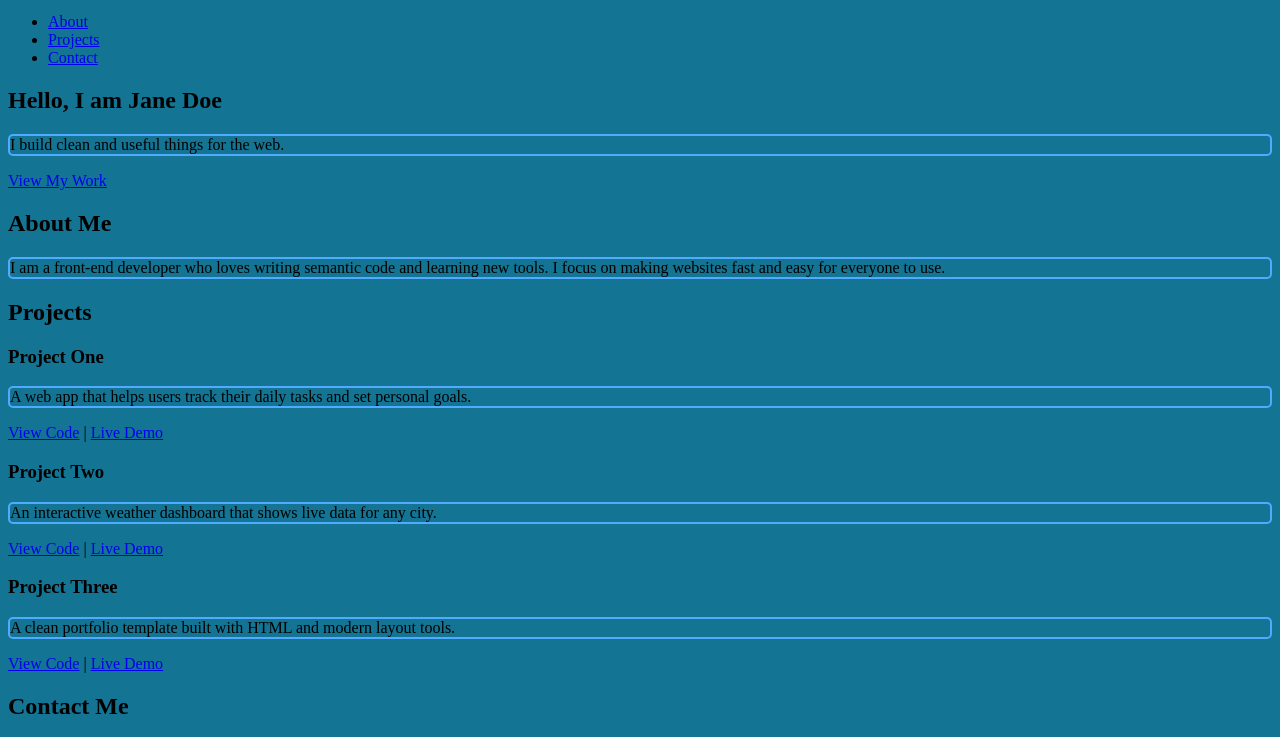
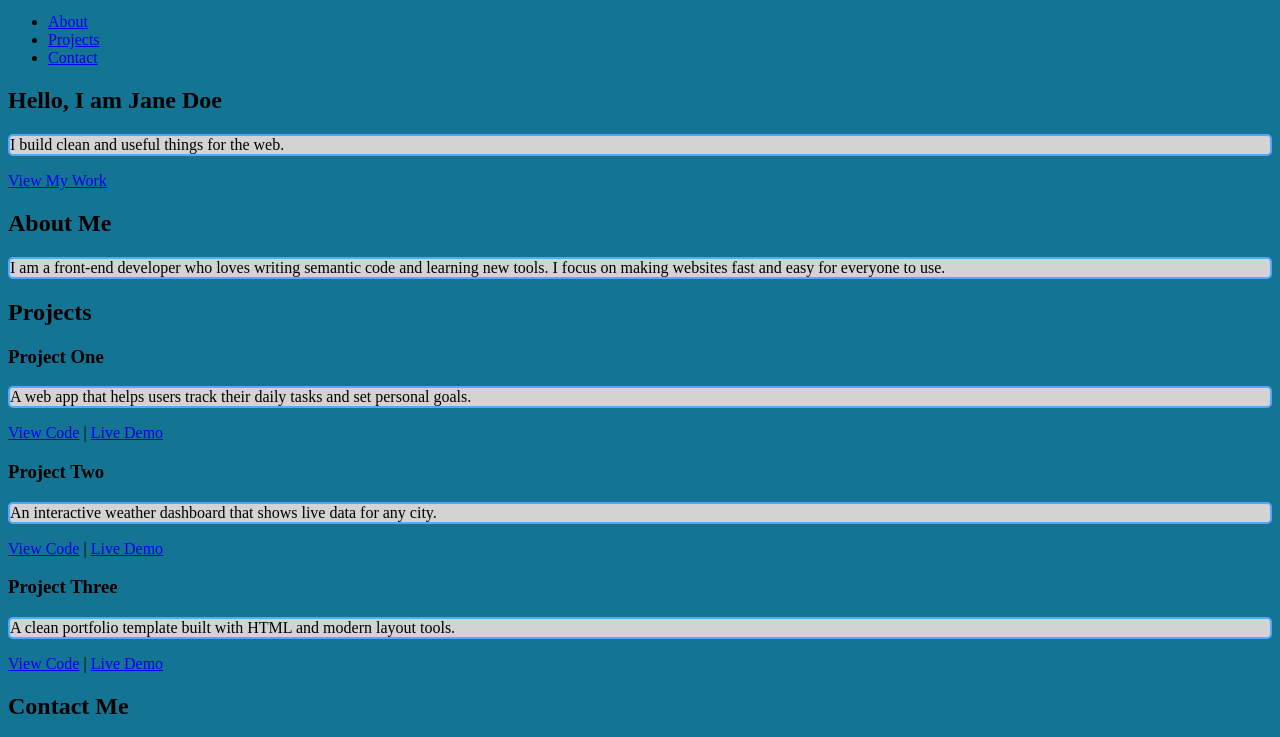
Before and after one commit to irvinggonzalezCode/time_tracker, a plain HTML site: page home.html in a window 1280 px wide. Shown: the part 46-783 px from the top of the page. Drawn offline with Linux system fonts and the light colour scheme.

Commit message:
added background color

```diff
--- a/styles.css
+++ b/styles.css
@@ -10,4 +10,5 @@ body {
 p {
   border: 2px solid rgb(80, 170, 255);
   border-radius: 5px;
+  background-color: rgb(211, 211, 211);
 }
```
